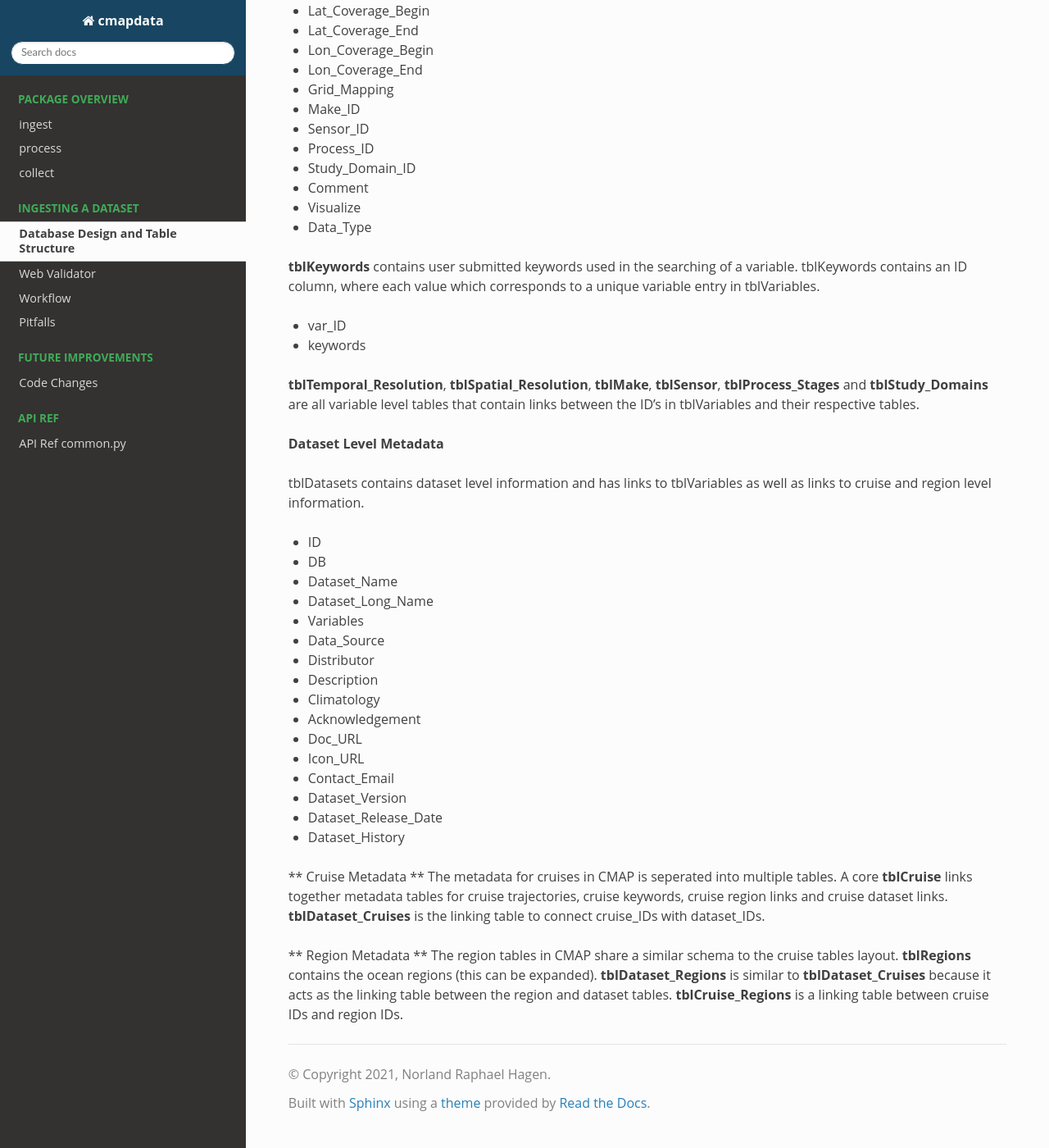
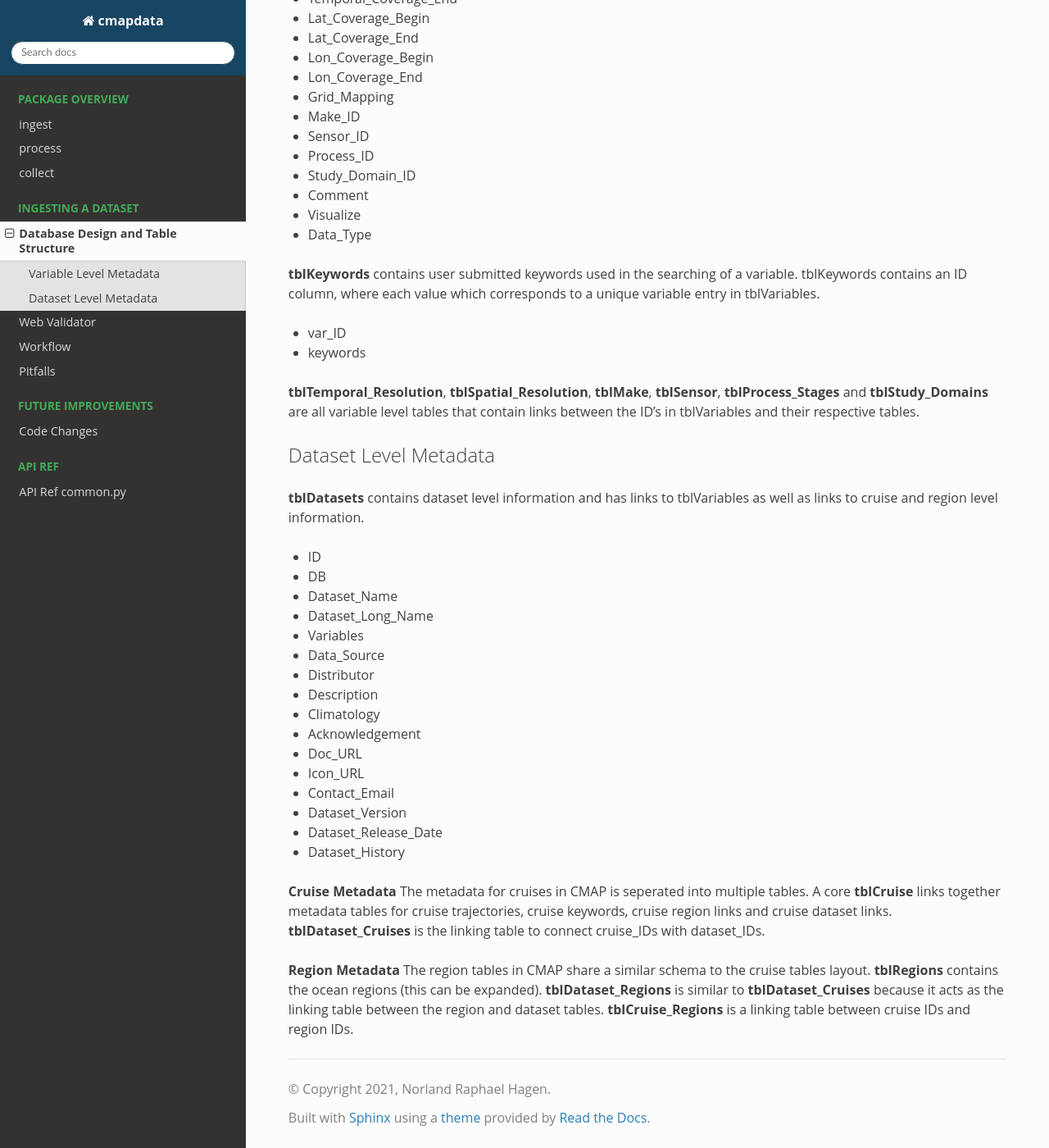
Before and after one commit to simonscmap/cmapdatapipeline, a Sphinx documentation site: the page built from docs/data_ingestion/database_design.rst, in a window 1280 px wide and 1400 px high, scrolled down 1451 px. Shown: the whole window at 82% size. Built offline with Sphinx 7.4.7 and the Read the Docs theme 2.0.0, drawn with Linux system fonts in a browser that asks for light colours.

Commit message:
database design bold typo

```diff
--- a/docs/data_ingestion/database_design.rst
+++ b/docs/data_ingestion/database_design.rst
@@ -15,7 +15,8 @@ This key links the data tables to the rest of the metadata.
 
 Metadata tables are listed below with a brief description of each:
 
-**Variable Level Metadata**
+Variable Level Metadata
+-----------------------
 
 **tblVariables** links the data tables to the metadata through the column [Table_Name].
 Columns with an _ID suffix are linked to other metadata tables. For example, Dataset level information in tblDatasets in linked through [Dataset_ID].
@@ -61,9 +62,10 @@ variable level tables that contain links between the ID's in tblVariables and th
 
 
 
-**Dataset Level Metadata**
+Dataset Level Metadata
+----------------------
 
-tblDatasets contains dataset level information and has links to tblVariables as well as links to cruise and region level information.
+**tblDatasets** contains dataset level information and has links to tblVariables as well as links to cruise and region level information.
 
 
 * ID
@@ -85,11 +87,11 @@ tblDatasets contains dataset level information and has links to tblVariables as
 
 
 
-** Cruise Metadata **
+**Cruise Metadata**
 The metadata for cruises in CMAP is seperated into multiple tables. A core **tblCruise** links together metadata tables for cruise trajectories, cruise keywords, cruise region links and cruise dataset links.
 **tblDataset_Cruises** is the linking table to connect cruise_IDs with dataset_IDs.
 
-** Region Metadata **
+**Region Metadata**
 The region tables in CMAP share a similar schema to the cruise tables layout. **tblRegions** contains the ocean regions (this can be expanded).
 **tblDataset_Regions** is similar to **tblDataset_Cruises** because it acts as the linking table between the region and dataset tables.
 **tblCruise_Regions** is a linking table between cruise IDs and region IDs.
```
Also changed, not shown: 6 other files.
